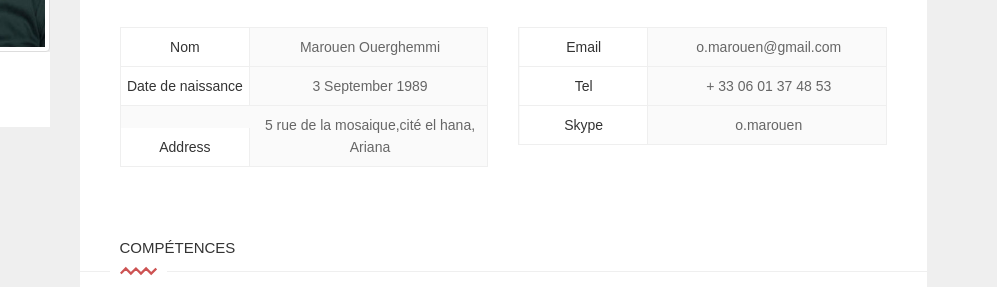
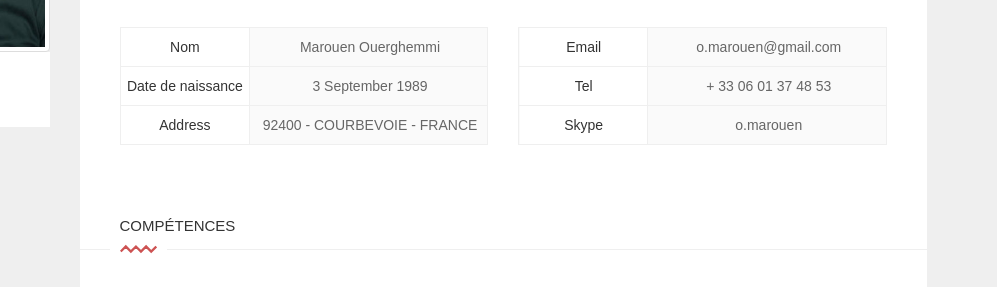
Before and after one commit to omarouen/omarouen.github.io, a website: page index.html in a window 1280 px wide. Shown: the part 363-650 px from the top of the page, 283-1280 px from the left. Drawn offline with nearby package versions, Linux system fonts and the light colour scheme.

Commit message:
Update index.html

```diff
--- a/index.html
+++ b/index.html
@@ -140,7 +140,7 @@
                                                         class="value">Marouen Ouerghemmi</span></li>
                                                 <li><span class="inf">Date de naissance</span> <span class="value">3 September 1989 </span>
                                                 </li>
-                                                <li><span class="inf">Address</span> <span class="value"> 5 rue de la mosaique,cité el hana, Ariana</span>
+                                                <li><span class="inf">Address</span> <span class="value"> 92400 - COURBEVOIE - FRANCE</span>
                                                 </li>
                                             </ul>
 
```
